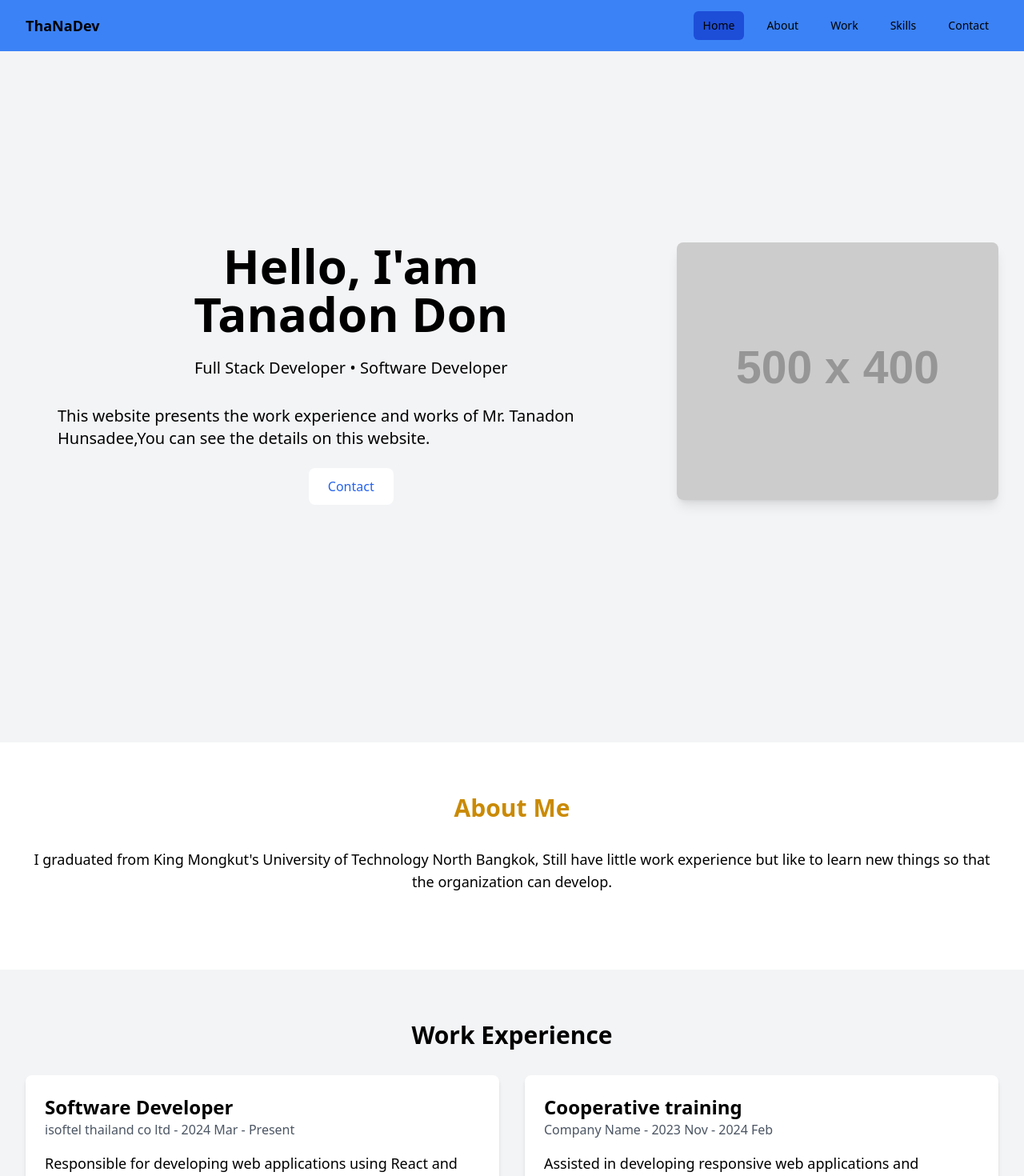
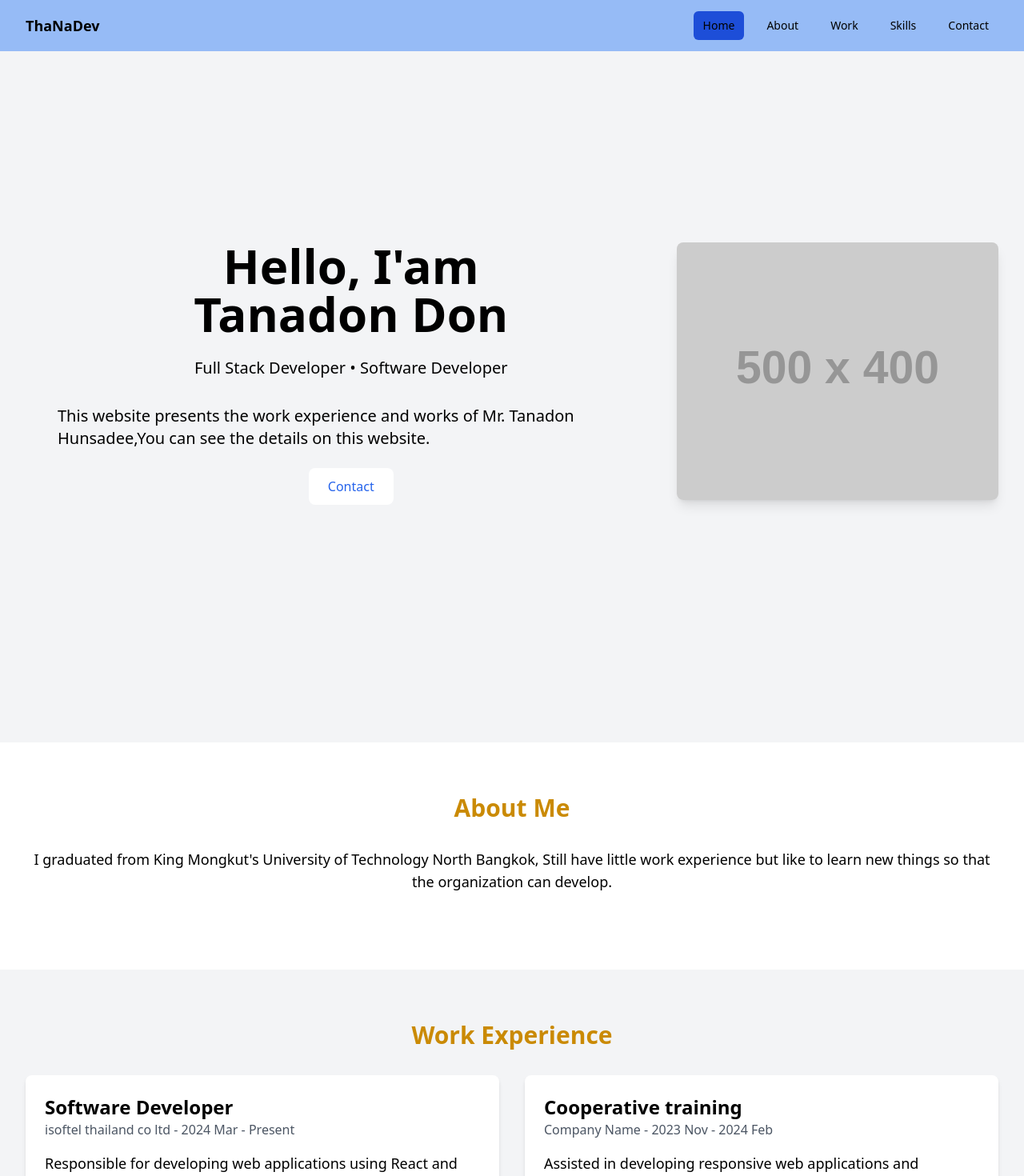
Before and after one commit to tanadonhundev/thana-dev-next, a Next.js app: page / in a window 1280 px wide. Shown: the top 1470 px of the page at 80% size. Built offline with nearby package versions, Linux system fonts and the light colour scheme.

Commit message:
add bg-opacity is scroll

```diff
--- a/src/components/Navbar.tsx
+++ b/src/components/Navbar.tsx
@@ -40,7 +40,9 @@ export default function Navbar() {
   return (
     <nav
       className={`fixed top-0 w-full z-50 transition-all duration-300 ${
-        isScrolled ? "bg-blue-300 shadow-lg" : "bg-blue-500"
+        isScrolled
+          ? "bg-blue-500 bg-opacity-90 shadow-lg" // เปลี่ยนเป็นพื้นหลังสีเข้มพร้อมความโปร่งใส
+          : "bg-blue-500 bg-opacity-50"
       }`}
     >
       <div className="mx-auto px-4 sm:px-6 lg:px-8">
--- a/src/views/HomeSection.tsx
+++ b/src/views/HomeSection.tsx
@@ -26,7 +26,7 @@ export default function HomeSection() {
             </div>
             <div className="mt-8 animate-bounce">
               <a
-                href="#features"
+                href="#contact"
                 className="bg-white text-blue-600 px-6 py-3 rounded-lg font-medium hover:bg-gray-200 animate-bounce"
               >
                 Contact
--- a/src/views/WorkSection.tsx
+++ b/src/views/WorkSection.tsx
@@ -35,7 +35,7 @@ export default function WorkSection() {
         }`}
       >
         <div className="max-w-7xl mx-auto px-4 sm:px-6 lg:px-8">
-          <h2 className="text-3xl font-bold text-center mb-8">
+          <h2 className="text-3xl font-bold text-center mb-8 text-yellow-600">
             Work Experience
           </h2>
           <div className="grid grid-cols-1 md:grid-cols-2 gap-8">
```
